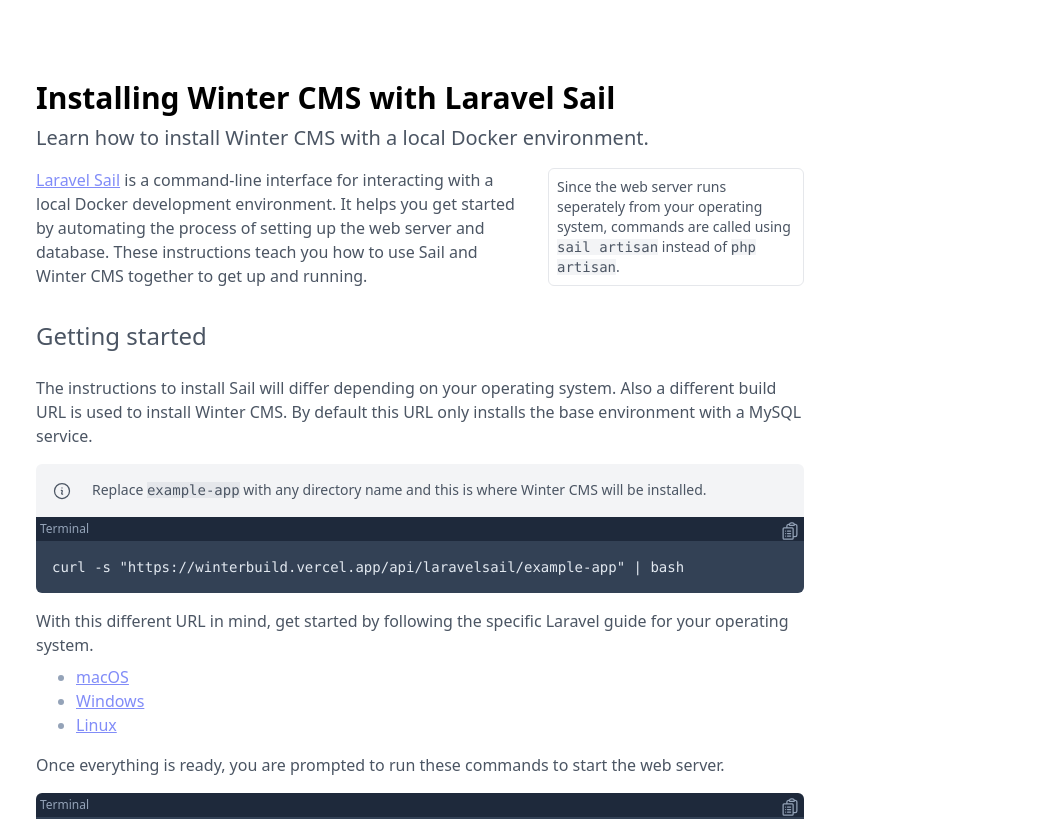
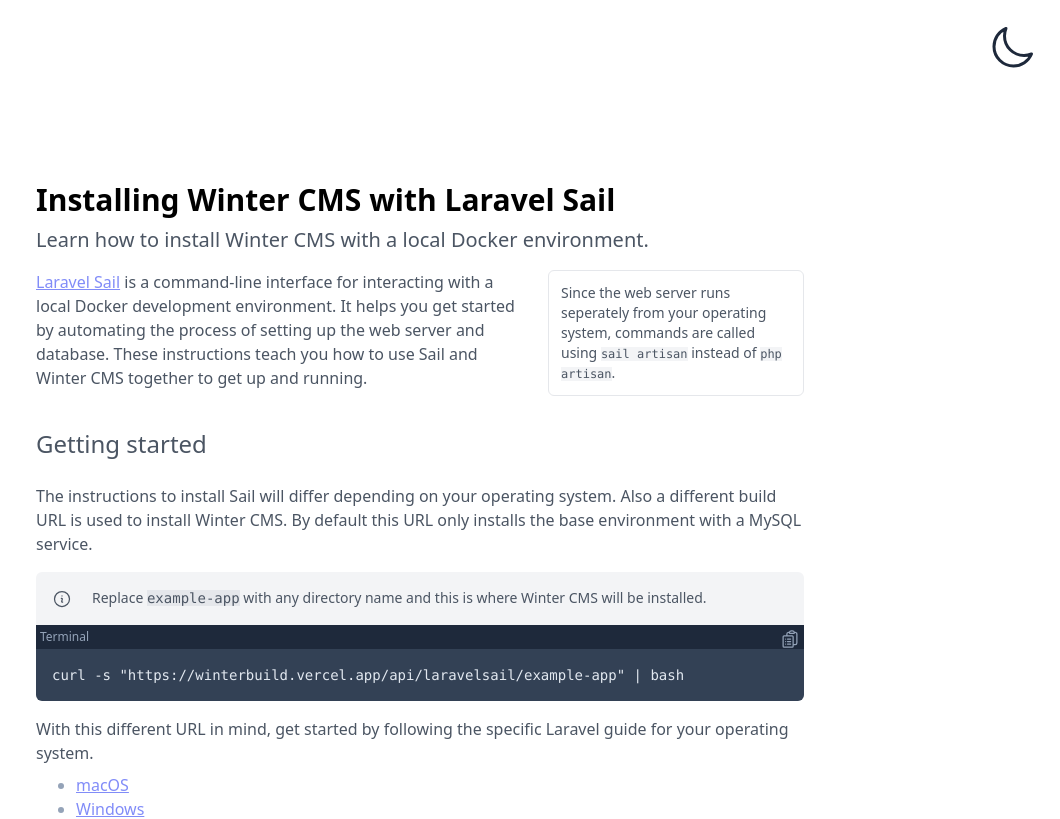
Before and after one commit to marvindurot/winterbuild, a Next.js app: page / in a window 1280 px wide. Shown: the top 819 px of the page, without its empty margins (220-1280 px from the left). Built offline with nearby package versions, Linux system fonts and the light colour scheme.

Commit message:
Add theme changer

```diff
--- /dev/null
+++ b/components/ThemeChanger.tsx
@@ -0,0 +1,64 @@
+import { useEffect, useState } from 'react'
+import { useTheme } from 'next-themes'
+
+const ThemeChanger = () => {
+  const [mounted, setMounted] = useState(false)
+  const { systemTheme, theme, setTheme } = useTheme()
+
+  // useEffect only runs on the client, so now we can safely show the UI
+  useEffect(() => {
+    setMounted(true)
+  }, [])
+
+  const currentTheme = theme === 'system' ? systemTheme : theme
+
+  if (!mounted) {
+    return null
+  }
+
+  return currentTheme === 'dark' ? (
+    <button
+      className="text-slate-100 hover:text-indigo-500"
+      onClick={() => setTheme('light')}
+    >
+      <svg
+        id="sun"
+        xmlns="http://www.w3.org/2000/svg"
+        fill="none"
+        viewBox="0 0 24 24"
+        strokeWidth={1.5}
+        stroke="currentColor"
+        className="w-12 h-12"
+      >
+        <path
+          strokeLinecap="round"
+          strokeLinejoin="round"
+          d="M12 3v2.25m6.364.386l-1.591 1.591M21 12h-2.25m-.386 6.364l-1.591-1.591M12 18.75V21m-4.773-4.227l-1.591 1.591M5.25 12H3m4.227-4.773L5.636 5.636M15.75 12a3.75 3.75 0 11-7.5 0 3.75 3.75 0 017.5 0z"
+        />
+      </svg>
+    </button>
+  ) : (
+    <button
+      className="ml-4 text-slate-800 hover:text-indigo-500"
+      onClick={() => setTheme('dark')}
+    >
+      <svg
+        id="moon"
+        xmlns="http://www.w3.org/2000/svg"
+        fill="none"
+        viewBox="0 0 24 24"
+        strokeWidth={1.5}
+        stroke="currentColor"
+        className="w-12 h-12"
+      >
+        <path
+          strokeLinecap="round"
+          strokeLinejoin="round"
+          d="M21.752 15.002A9.718 9.718 0 0118 15.75c-5.385 0-9.75-4.365-9.75-9.75 0-1.33.266-2.597.748-3.752A9.753 9.753 0 003 11.25C3 16.635 7.365 21 12.75 21a9.753 9.753 0 009.002-5.998z"
+        />
+      </svg>
+    </button>
+  )
+}
+
+export default ThemeChanger
--- a/pages/_app.tsx
+++ b/pages/_app.tsx
@@ -4,7 +4,7 @@
 
 export default function App({ Component, pageProps }: AppProps) {
   return (
-    <ThemeProvider attribute="className">
+    <ThemeProvider attribute="class">
       <Component {...pageProps} />
     </ThemeProvider>
   )
--- a/pages/index.tsx
+++ b/pages/index.tsx
@@ -1,3 +1,4 @@
+import ThemeChanger from '@/components/ThemeChanger'
 import Head from 'next/head'
 
 export default function Home() {
@@ -7,12 +8,22 @@
         <title>Install Winter CMS with Laravel Sail</title>
         <link rel="icon" href="/favicon.ico" />
       </Head>
-      <main className="flex items-center flex-col">
+      <main>
+        <section>
+          <nav>
+            <ul className="flex flex-col items-end">
+              <li className="p-6">
+                <ThemeChanger />
+              </li>
+            </ul>
+          </nav>
+        </section>
+        <section className="flex items-center flex-col">
           <article className="max-w-3xl font-sans dark:text-slate-400 text-gray-600 py-20">
             <h1 className="font-bold dark:text-white text-black text-3xl">
               Installing Winter CMS with Laravel Sail
             </h1>
-          <h2 className="text-xl mt-2 font-thin">
+            <h2 className="text-xl mt-2">
               Learn how to install Winter CMS with a local Docker environment.
             </h2>
             <div className="mt-4 flex items-start">
@@ -26,17 +37,19 @@
                 is a command-line interface for interacting with a local Docker
                 development environment. It helps you get started by automating
                 the process of setting up the web server and database. These
-              instructions teach you how to use Sail and Winter CMS together to
-              get up and running.
+                instructions teach you how to use Sail and Winter CMS together
+                to get up and running.
               </p>
-            <aside className="text-sm w-1/3 px-2 py-2 border dark:border-gray-500 rounded-md">
+              <aside className="text-sm w-1/3 px-3 py-3 border dark:border-gray-500 rounded-md">
                 Since the web server runs seperately from your operating system,
                 commands are called using{' '}
-              <span className="bg-gray-100 font-mono text-sm dark:bg-slate-800">
+                <span className="bg-gray-100 font-mono text-xs dark:bg-slate-800">
                   sail artisan
                 </span>{' '}
                 instead of{' '}
-              <span className="bg-gray-100 font-mono text-sm dark:bg-slate-800">php artisan</span>
+                <span className="bg-gray-100 font-mono text-xs dark:bg-slate-800">
+                  php artisan
+                </span>
                 .
               </aside>
             </div>
@@ -58,13 +71,15 @@
                   className="inline-block w-5 h-5 mr-5"
                 >
                   <path
-                  stroke-linecap="round"
-                  stroke-linejoin="round"
+                    strokeLinecap="round"
+                    strokeLinejoin="round"
                     d="M11.25 11.25l.041-.02a.75.75 0 011.063.852l-.708 2.836a.75.75 0 001.063.853l.041-.021M21 12a9 9 0 11-18 0 9 9 0 0118 0zm-9-3.75h.008v.008H12V8.25z"
                   />
                 </svg>
                 Replace{' '}
-              <span className="bg-gray-200 font-mono text-sm dark:bg-slate-800">example-app</span>{' '}
+                <span className="bg-gray-200 font-mono text-sm dark:bg-slate-800">
+                  example-app
+                </span>{' '}
                 with any directory name and this is where Winter CMS will be
                 installed.
               </div>
@@ -74,13 +89,13 @@
                   xmlns="http://www.w3.org/2000/svg"
                   fill="none"
                   viewBox="0 0 24 24"
-                stroke-width="1.5"
+                  strokeWidth="1.5"
                   stroke="currentColor"
                   className="w-5 h-5 float-right hover:text-white cursor-pointer"
                 >
                   <path
-                  stroke-linecap="round"
-                  stroke-linejoin="round"
+                    strokeLinecap="round"
+                    strokeLinejoin="round"
                     d="M9 12h3.75M9 15h3.75M9 18h3.75m3 .75H18a2.25 2.25 0 002.25-2.25V6.108c0-1.135-.845-2.098-1.976-2.192a48.424 48.424 0 00-1.123-.08m-5.801 0c-.065.21-.1.433-.1.664 0 .414.336.75.75.75h4.5a.75.75 0 00.75-.75 2.25 2.25 0 00-.1-.664m-5.8 0A2.251 2.251 0 0113.5 2.25H15c1.012 0 1.867.668 2.15 1.586m-5.8 0c-.376.023-.75.05-1.124.08C9.095 4.01 8.25 4.973 8.25 6.108V8.25m0 0H4.875c-.621 0-1.125.504-1.125 1.125v11.25c0 .621.504 1.125 1.125 1.125h9.75c.621 0 1.125-.504 1.125-1.125V9.375c0-.621-.504-1.125-1.125-1.125H8.25zM6.75 12h.008v.008H6.75V12zm0 3h.008v.008H6.75V15zm0 3h.008v.008H6.75V18z"
                   />
                 </svg>
@@ -88,8 +103,8 @@
               <div className="bg-slate-700 p-4 rounded-b-md">
                 <span className="text-slate-200 font-mono">
                   curl -s
-                &quot;https://winterbuild.vercel.app/api/laravelsail/example-app&quot; |
-                bash
+                  &quot;https://winterbuild.vercel.app/api/laravelsail/example-app&quot;
+                  | bash
                 </span>
               </div>
             </div>
@@ -124,8 +139,8 @@
               </li>
             </ul>
             <p className="text-md text-justify mt-4">
-            Once everything is ready, you are prompted to run these commands to
-            start the web server.
+              Once everything is ready, you are prompted to run these commands
+              to start the web server.
             </p>
             <div className="mt-4 text-sm">
               <div className="bg-slate-800 text-slate-400 p-1 text-xs rounded-t-md">
@@ -153,8 +168,8 @@
             </div>
             <p className="text-md mt-4">
               Next, open another console window, navigate to the same directory
-            and run these commands to install Winter CMS. The database settings
-            are preconfigured and ready to go.
+              and run these commands to install Winter CMS. The database
+              settings are preconfigured and ready to go.
             </p>
             <div className="mt-4 text-sm">
               <div className="bg-slate-800 text-slate-400 p-1 text-xs rounded-t-md">
@@ -163,13 +178,13 @@
                   xmlns="http://www.w3.org/2000/svg"
                   fill="none"
                   viewBox="0 0 24 24"
-                stroke-width="1.5"
+                  strokeWidth="1.5"
                   stroke="currentColor"
                   className="w-5 h-5 float-right hover:text-white cursor-pointer"
                 >
                   <path
-                  stroke-linecap="round"
-                  stroke-linejoin="round"
+                    strokeLinecap="round"
+                    strokeLinejoin="round"
                     d="M9 12h3.75M9 15h3.75M9 18h3.75m3 .75H18a2.25 2.25 0 002.25-2.25V6.108c0-1.135-.845-2.098-1.976-2.192a48.424 48.424 0 00-1.123-.08m-5.801 0c-.065.21-.1.433-.1.664 0 .414.336.75.75.75h4.5a.75.75 0 00.75-.75 2.25 2.25 0 00-.1-.664m-5.8 0A2.251 2.251 0 0113.5 2.25H15c1.012 0 1.867.668 2.15 1.586m-5.8 0c-.376.023-.75.05-1.124.08C9.095 4.01 8.25 4.973 8.25 6.108V8.25m0 0H4.875c-.621 0-1.125.504-1.125 1.125v11.25c0 .621.504 1.125 1.125 1.125h9.75c.621 0 1.125-.504 1.125-1.125V9.375c0-.621-.504-1.125-1.125-1.125H8.25zM6.75 12h.008v.008H6.75V12zm0 3h.008v.008H6.75V15zm0 3h.008v.008H6.75V18z"
                   />
                 </svg>
@@ -195,6 +210,7 @@
               Laravel Sail Documentation
             </a>
           </article>
+        </section>
       </main>
     </div>
   )
--- a/tailwind.config.js
+++ b/tailwind.config.js
@@ -5,7 +5,7 @@
     './components/**/*.{js,ts,jsx,tsx,mdx}',
     './app/**/*.{js,ts,jsx,tsx,mdx}',
   ],
-  darkMode: "className",
+  darkMode: ['class'],
   theme: {},
   plugins: [],
 }
```
Lines whose indentation alone changed are shown as unchanged.
